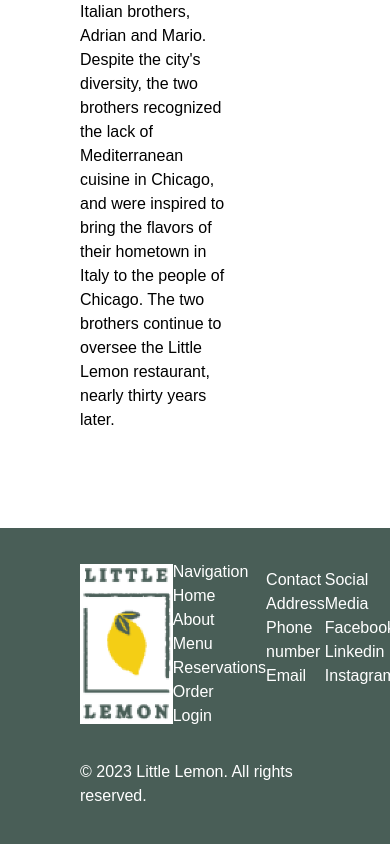
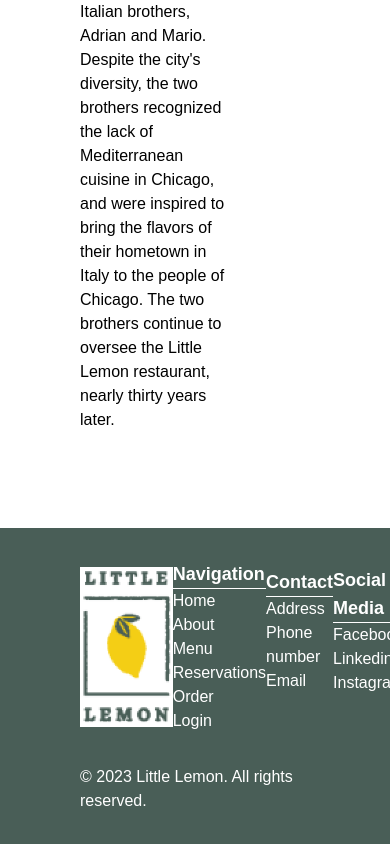
Before and after one commit to OpeDada/new-little, a React (Create React App) app: page / in a window 390 px wide. Shown: the part 3474-4318 px from the top of the page. Built offline with nearby package versions, Linux system fonts and the light colour scheme.

Commit message:
designed footer and made it responsive

```diff
--- a/src/components/Footer.js
+++ b/src/components/Footer.js
@@ -7,7 +7,8 @@ const Footer = () => {
         <div className="flex justify-between items-center pb-8">
           <img src={logo} alt="" className="h-48 pt-8" />
           <ul className="footer-links pt-8">
-            <p>Navigation</p>
+            <p className="text-lg font-bold">Navigation</p>
+            <hr />
             <li>
               <a href="/">Home</a>
             </li>
@@ -28,7 +29,8 @@ const Footer = () => {
             </li>
           </ul>
           <ul className="footer-links">
-            <p>Contact</p>
+            <p className="text-lg font-bold"> Contact</p>
+            <hr />
             <li>
               <a href="/">Address</a>
             </li>
@@ -40,7 +42,8 @@ const Footer = () => {
             </li>
           </ul>
           <ul className="footer-links">
-            <p>Social Media</p>
+            <p className="text-lg font-bold">Social Media</p>
+            <hr />
             <li>
               <a href="/">Facebook</a>
             </li>
@@ -52,7 +55,7 @@ const Footer = () => {
             </li>
           </ul>
         </div>
-        <p className="items-end">
+        <p className="">
           &copy; {new Date().getFullYear()} Little Lemon. All rights reserved.
         </p>
       </footer>
```
